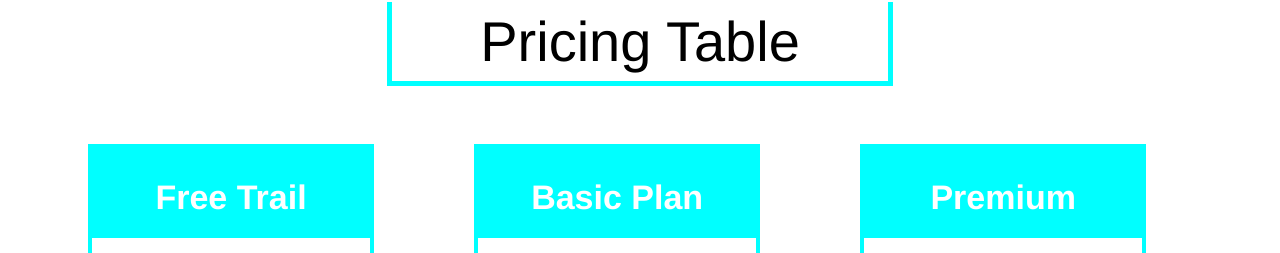
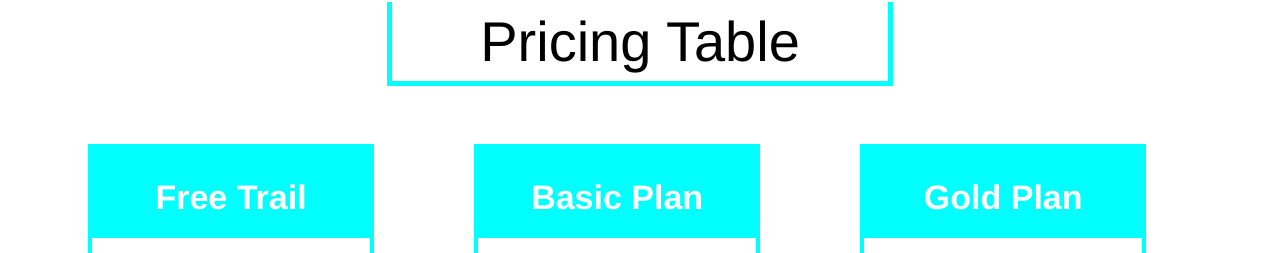
Before and after one commit to A7mad-Design/Coderz-The-New-Code-Software, a plain HTML site: page index.html in a window 1280 px wide. Shown: the part 2309-2562 px from the top of the page. Drawn offline with Linux system fonts and the light colour scheme; files whose address does not match are found by name.

Commit message:
Update index.html

```diff
--- a/index.html
+++ b/index.html
@@ -164,7 +164,7 @@
         </div><!-- /Prices-desc -->
         </div><!-- /Prices-item -->
         <div class="Prices-item">
-            <h2>Premium</h2>
+            <h2>Gold Plan</h2>
             <div class="Prices-desc">
                 <ul>
                     <li>All Time Free</li> <br>
```
